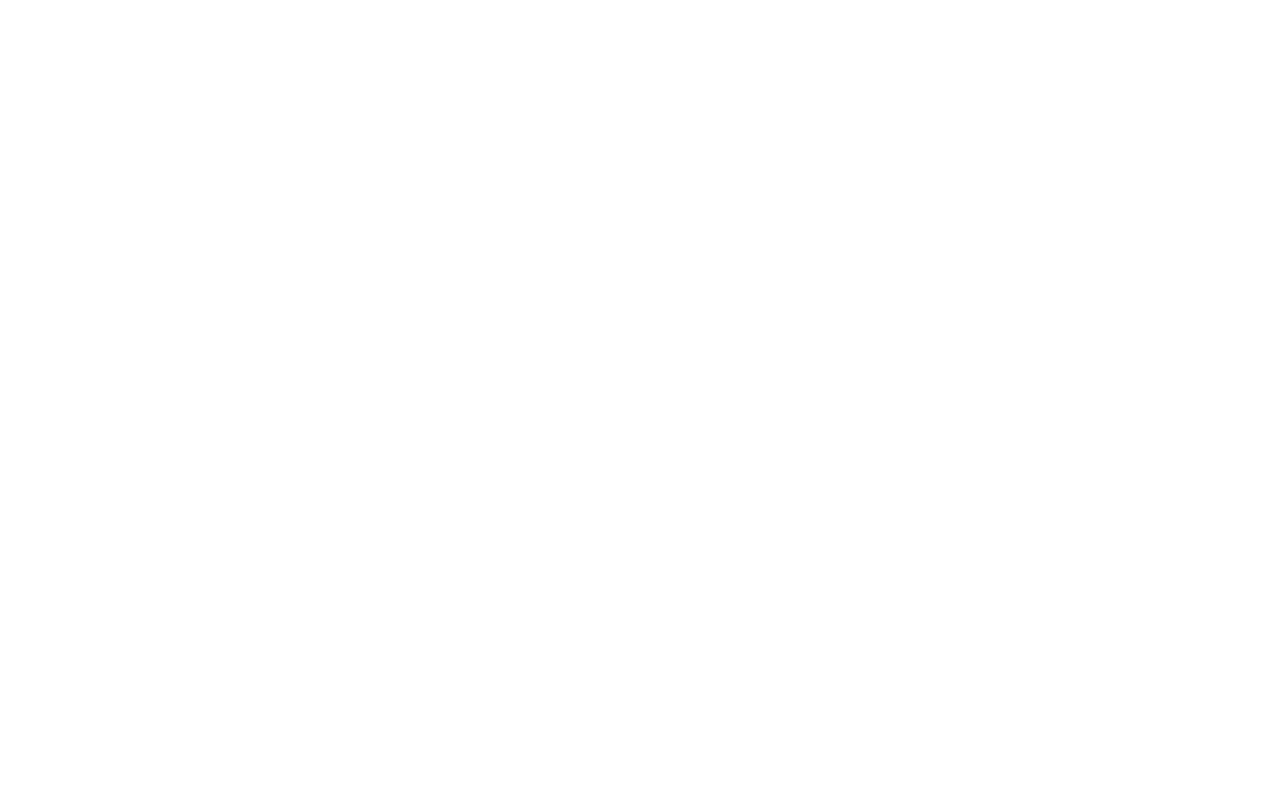
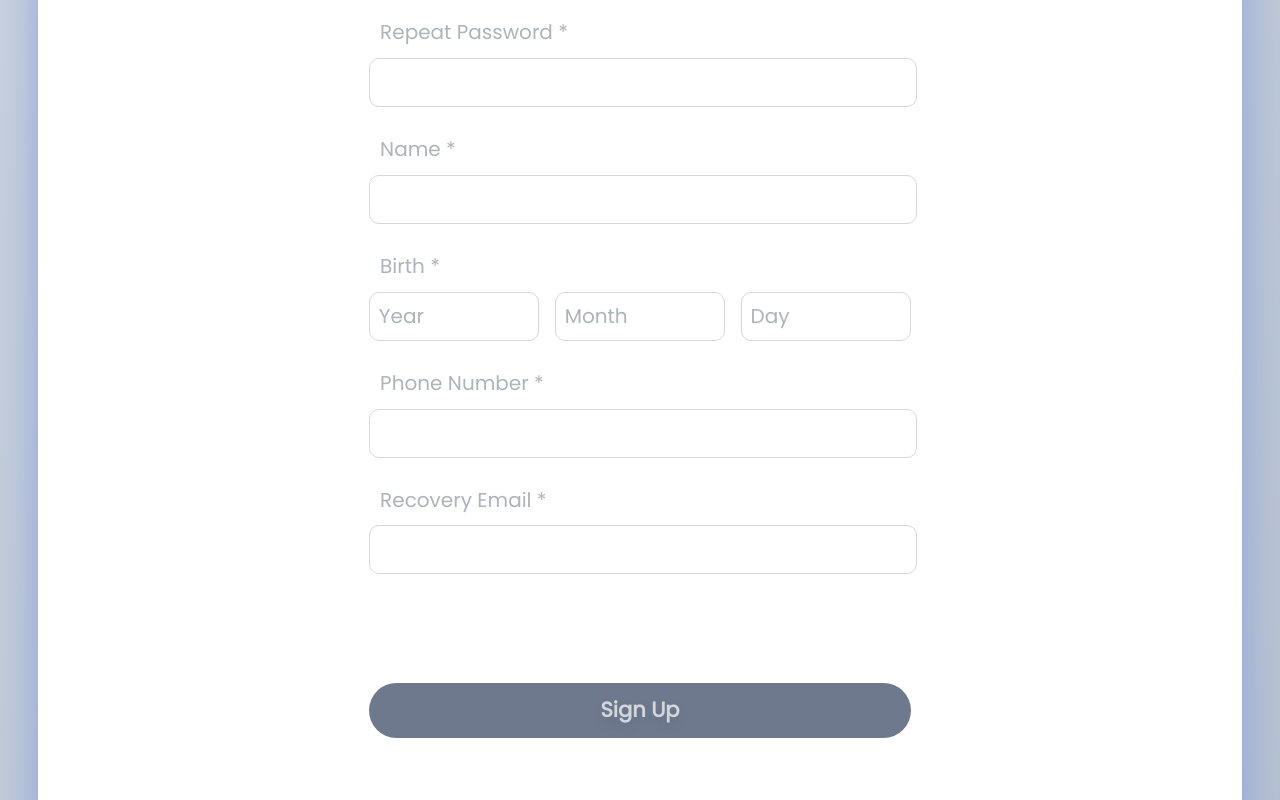
Before and after one commit to withdoc/application-frontend, a React (Create React App) app: page /signUpPage in a window 1280 px wide. Shown: the part 500-1300 px from the top of the page. Before the commit the page ends 800 px from the top, so only its background shows below. Built offline with nearby package versions, Linux system fonts and the light colour scheme.

Commit message:
회원가입 페이지 퍼블리싱

```diff
--- a/src/pages/signupPage/index.tsx
+++ b/src/pages/signupPage/index.tsx
@@ -3,7 +3,35 @@
 
 function SignUpComponent() {
     return (
-        <></>
+        <S.mainContainer>
+            <S.mainContent>
+                <S.signUpTitle>
+                    Sign Up
+                </S.signUpTitle>
+                <S.inputContainer>
+                    <S.inputTitle>Email *</S.inputTitle>
+                    <S.inputBox type="email"/>
+                    <S.inputTitle>Password *</S.inputTitle>
+                    <S.inputBox type="password"/>
+                    <S.inputTitle>Repeat Password *</S.inputTitle>
+                    <S.inputBox type="password"/>
+                    <S.inputTitle>Name *</S.inputTitle>
+                    <S.inputBox type="name"/>
+                    <S.inputTitle>Birth *</S.inputTitle>
+                    {/* todo: select type으로 변경*/}
+                    <S.birthInputContainer>
+                        <S.birthInputBox type="year" placeholder="Year"/>
+                        <S.birthInputBox type="day" placeholder="Month" style={{marginLeft:'3%', marginRight: '3%'}}/>
+                        <S.birthInputBox type="day" placeholder="Day"/>
+                    </S.birthInputContainer>
+                    <S.inputTitle>Phone Number *</S.inputTitle>
+                    <S.inputBox type="number"/>
+                    <S.inputTitle>Recovery Email *</S.inputTitle>
+                    <S.inputBox type="email"/>
+                </S.inputContainer>
+                <S.btnSignUp>Sign Up</S.btnSignUp>
+            </S.mainContent>
+        </S.mainContainer>
     )
 }
 
--- a/src/pages/signupPage/style.tsx
+++ b/src/pages/signupPage/style.tsx
@@ -1,4 +1,114 @@
 import styled from "styled-components";
 
 export const mainContainer = styled.div`
+    width: 100%;
+    height: fit-content;
+    display: flex;
+    flex-direction: column;
+    justify-content: center;
+    align-items: center;
+    background: linear-gradient(0deg, rgba(195, 202, 210, 0.242527), rgba(195, 202, 210, 0.242527)), linear-gradient(141.8deg, #D1D8E4 2.92%, #ACB7CD 111.13%);
 `;
+
+export const mainContent = styled.div`
+    width: 94%;
+    height: fit-content;
+    background: #FFFFFF;
+    box-shadow: 0px 4px 40px #8CA4D8;
+    border-radius: 30px;
+    display: flex;
+    flex-direction: column;
+    align-items: center;
+    justify-content: center;
+    margin-top: 5%;
+    margin-bottom: 5%;
+`
+
+export const signUpTitle = styled.div`
+    font-family: 'Poppins';
+    font-weight: 700;
+    font-size: 55px;
+    line-height: 96px;
+    text-align: center;
+    color: rgba(20, 36, 59, 0.35);
+    margin-top: 8%;
+`
+
+export const inputContainer = styled.div`
+    width: 45%;
+    display: flex;
+    flex-direction: column;
+`
+
+export const inputTitle = styled.div`
+    font-family: 'Poppins';
+    font-style: normal;
+    font-weight: 400;
+    font-size: 20px;
+    line-height: 30px;
+    color: rgba(20, 36, 59, 0.35);
+    margin-top: 5%;
+    margin-left: 2%;
+`
+
+export const inputBox = styled.input`
+    width: 100%;
+    height: 45px;
+    border: 1px solid #D8D8D8;
+    border-radius: 10px;
+    font-family: 'Poppins';
+    font-style: normal;
+    font-weight: 400;
+    font-size: 20px;
+    line-height: 36px;
+    color: rgba(20, 36, 59, 0.7);
+    margin-top: 2%;
+`
+export const birthInputContainer = styled.div`
+    display: flex;
+    flex-direction: row;
+    width: 100%;
+    height: fit-content;
+`
+export const birthInputBox = styled.input`
+    width: 37%;
+    height: 45px;
+    border: 1px solid #D8D8D8;
+    border-radius: 10px;
+    font-family: 'Poppins';
+    font-style: normal;
+    font-weight: 400;
+    font-size: 20px;
+    line-height: 36px;
+    color: rgba(20, 36, 59, 0.7);
+    margin-top: 2%;
+    ::placeholder {
+        color: rgba(20, 36, 59, 0.35);
+        font-family: 'Poppins';
+        font-style: normal;
+        font-weight: 400;
+        font-size: 20px;
+        line-height: 36px;
+        padding-left: 4%;
+    }
+`
+
+export const btnSignUp = styled.button`
+    width: 45%;
+    height: 55px;
+    background: rgba(16, 33, 65, 0.6);
+    backdrop-filter: blur(11.5318px);
+    border: none;
+    border-radius: 100px;
+    margin-top: 9%;
+    margin-bottom: 15%;
+    cursor: pointer;
+
+    font-family: 'Poppins';
+    font-weight: 700;
+    font-size: 21px;
+    line-height: 26px;
+    text-align: center;
+    color: rgba(255, 255, 255, 0.7);
+    text-shadow: 0px 5px 10px rgba(73, 90, 117, 0.222373);
+`;
```
